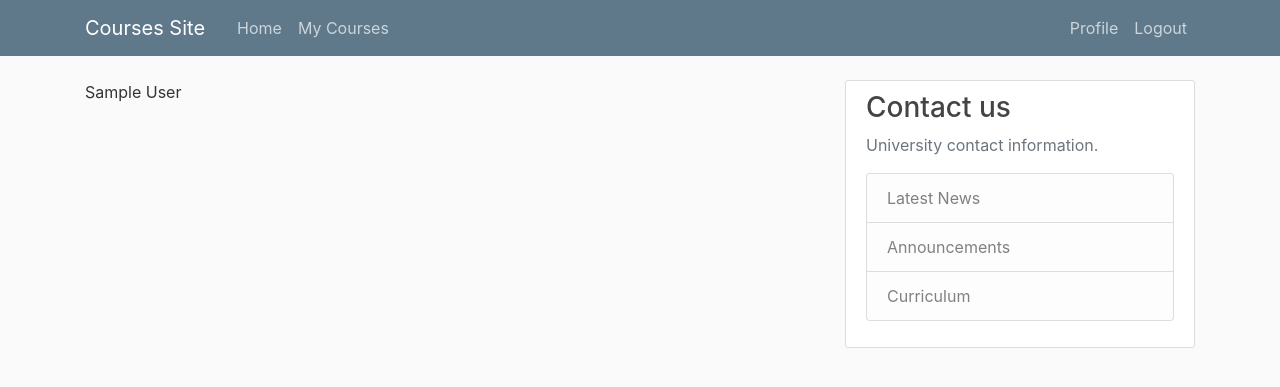
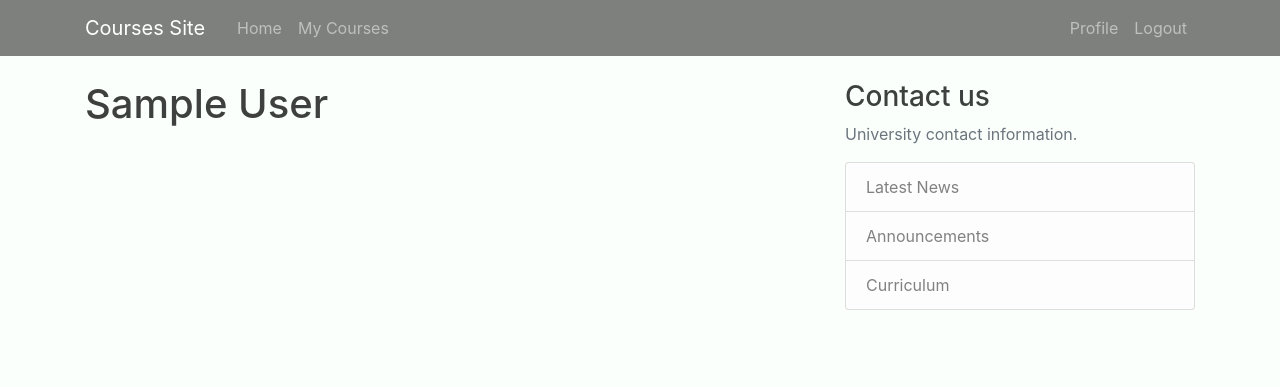
Before and after one commit to GkouskosV/simle-university-grades-app, a Flask app: page /my_courses in a window 1280 px wide. Shown: the top 387 px of the page. Run offline with Flask 2, Linux system fonts and the light colour scheme; the visitor is signed in with stand-in values (Sample User, id 1); data comes from the database, SQL or seed files in the repository; data that the repository does not hold is empty; some libraries are stand-ins or nearby versions.

Commit message:
My_courses.html and main.css updated

```diff
--- a/courses/static/main.css
+++ b/courses/static/main.css
@@ -1,80 +1,17 @@
 body {
-    background: #fafafa;
-    color: #333333;
+    background: #FAFFFB;
+    color: #BBBFBC;
     margin-top: 5rem;
   }
 
   h1, h2, h3, h4, h5, h6 {
-    color: #444444;
+    color: #3E403F;
   }
 
   .bg-steel {
-    background-color: #5f788a;
-  }
-
-  .site-header .navbar-nav .nav-link {
-    color: #cbd5db;
-  }
-
-  .site-header .navbar-nav .nav-link:hover {
-    color: #ffffff;
-  }
-
-  .site-header .navbar-nav .nav-link.active {
-    font-weight: 500;
-  }
-
-  .content-section {
-    background: #ffffff;
-    padding: 10px 20px;
-    border: 1px solid #dddddd;
-    border-radius: 3px;
-    margin-bottom: 20px;
+    background-color: #7D807D;
   }
 
   .article-title {
-    color: #444444;
+    color: #7D807D;
   }
-
-  a.article-title:hover {
-    color: #428bca;
-    text-decoration: none;
-  }
-
-  .article-content {
-    white-space: pre-line;
-  }
-
-  .article-img {
-    height: 65px;
-    width: 65px;
-    margin-right: 16px;
-  }
-
-  .article-metadata {
-    padding-bottom: 1px;
-    margin-bottom: 4px;
-    border-bottom: 1px solid #e3e3e3
-  }
-
-  .article-metadata a:hover {
-    color: #333;
-    text-decoration: none;
-  }
-
-  .article-svg {
-    width: 25px;
-    height: 25px;
-    vertical-align: middle;
-  }
-
-  .account-img {
-    height: 125px;
-    width: 125px;
-    margin-right: 20px;
-    margin-bottom: 16px;
-  }
-
-  .account-heading {
-    font-size: 2.5rem;
-  }
--- a/courses/templates/my_courses.html
+++ b/courses/templates/my_courses.html
@@ -1,14 +1,14 @@
 {% extends "layout.html" %}
 {% block content %}
-{{ current_user.name }}
+<h1>{{ current_user.name }}</h1>
   {% for grade in grades %}
       <article class="media content-section">
         <div class="media-body">
           <div class="article-metadata">
-            <a class="mr-2" href="#">{{ grade.user.name }}</a>
+
           </div>
           <h2><a class="article-title" href="#">{{ grade.course.title }}</a></h2>
-          <p class="article-content">{{ grade.grade }}</p>
+          <p class="article-content"><h6>{{ grade.grade }}</h6></p>
         </div>
       </article>
   {% endfor %}
```
